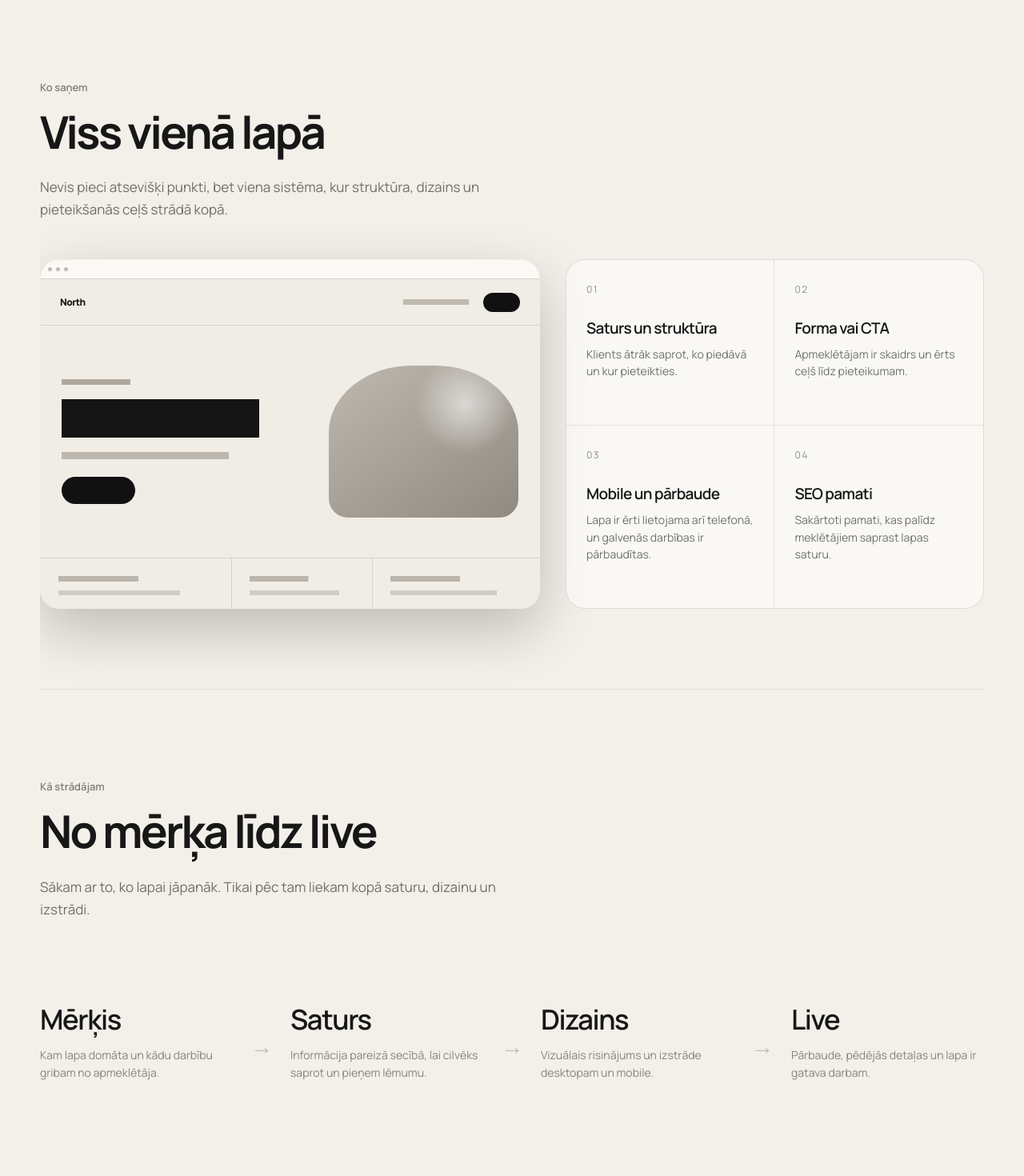
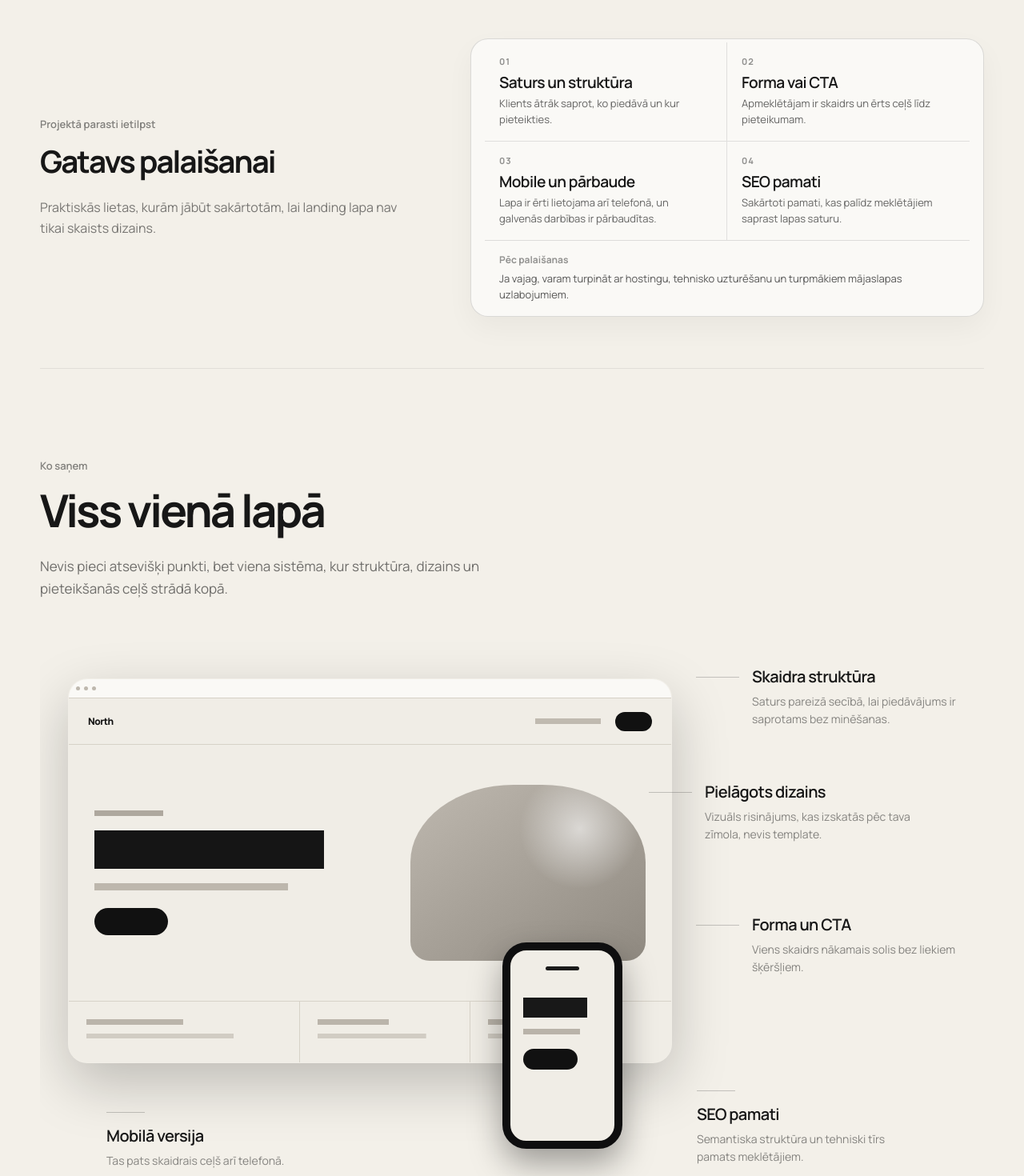
Before and after one commit to davisl24/WEBSITEAGENCY, a Next.js app: page /pakalpojumi/landing-lapa in a window 1280 px wide. Shown: the part 1760-3230 px from the top of the page at 80% size. Built offline with nearby package versions, Linux system fonts and the light colour scheme.

Commit message:
Restore previous landing service design: app/pakalpojumi/landing-lapa/page.tsx

```diff
--- a/app/pakalpojumi/landing-lapa/page.tsx
+++ b/app/pakalpojumi/landing-lapa/page.tsx
@@ -131,22 +131,40 @@ export default function LandingPage() {
         </div>
       </section>
 
-      <section className="service-page-section service-includes-section service-includes-merged" id="kas-ietilpst" aria-labelledby="includes-title">
+      <ServiceDelivery
+        compact
+        id="delivery-title"
+        title="Gatavs palaišanai"
+        description="Praktiskās lietas, kurām jābūt sakārtotām, lai landing lapa nav tikai skaists dizains."
+        items={[
+          { title: "Saturs un struktūra", text: "Klients ātrāk saprot, ko piedāvā un kur pieteikties." },
+          { title: "Forma vai CTA", text: "Apmeklētājam ir skaidrs un ērts ceļš līdz pieteikumam." },
+          { title: "Mobile un pārbaude", text: "Lapa ir ērti lietojama arī telefonā, un galvenās darbības ir pārbaudītas." },
+          { title: "SEO pamati", text: "Sakārtoti pamati, kas palīdz meklētājiem saprast lapas saturu." }
+        ]}
+      />
+
+      <section className="service-page-section service-includes-section" id="kas-ietilpst" aria-labelledby="includes-title">
         <div className="service-includes-intro">
           <RevealOnView className="service-includes-kicker">
             <p className="service-page-kicker">Ko saņem</p>
           </RevealOnView>
+
           <RevealOnView className="line-mask-reveal service-includes-title" delay={60}>
             <h2 id="includes-title" className="service-line-stack">
               <span className="service-reveal-line"><span>Viss vienā lapā</span></span>
             </h2>
           </RevealOnView>
+
           <RevealOnView className="service-includes-copy" delay={160}>
-            <p>Nevis pieci atsevišķi punkti, bet viena sistēma, kur struktūra, dizains un pieteikšanās ceļš strādā kopā.</p>
+            <p>
+              Nevis pieci atsevišķi punkti, bet viena sistēma, kur struktūra,
+              dizains un pieteikšanās ceļš strādā kopā.
+            </p>
           </RevealOnView>
         </div>
-        <div className="service-merged-layout">
-          <div className="service-anatomy service-merged-anatomy" aria-label="Landing lapas uzbūves piemērs">
+
+        <div className="service-anatomy" aria-label="Landing lapas uzbūves piemērs">
           <RevealOnView className="service-anatomy-browser anatomy-browser-reveal">
             <div aria-hidden="true">
               <div className="ui-browser-top"><span/><span/><span/></div>
@@ -171,31 +189,44 @@ export default function LandingPage() {
               </div>
             </div>
           </RevealOnView>
-          </div>
-          <RevealOnView className="service-merged-benefits" delay={120}>
-            <article className="service-merged-benefit">
-              <span className="service-merged-index">01</span>
-              <h3>Saturs un struktūra</h3>
-              <p>Klients ātrāk saprot, ko piedāvā un kur pieteikties.</p>
-            </article>
-            <article className="service-merged-benefit">
-              <span className="service-merged-index">02</span>
-              <h3>Forma vai CTA</h3>
-              <p>Apmeklētājam ir skaidrs un ērts ceļš līdz pieteikumam.</p>
-            </article>
-            <article className="service-merged-benefit">
-              <span className="service-merged-index">03</span>
-              <h3>Mobile un pārbaude</h3>
-              <p>Lapa ir ērti lietojama arī telefonā, un galvenās darbības ir pārbaudītas.</p>
-            </article>
-            <article className="service-merged-benefit">
-              <span className="service-merged-index">04</span>
-              <h3>SEO pamati</h3>
-              <p>Sakārtoti pamati, kas palīdz meklētājiem saprast lapas saturu.</p>
-            </article>
+
+          <RevealOnView className="service-anatomy-phone anatomy-phone-reveal" delay={180}>
+            <div aria-hidden="true">
+              <div className="service-anatomy-phone-top"/>
+              <span className="service-anatomy-phone-title"/>
+              <span className="service-anatomy-phone-copy"/>
+              <span className="service-anatomy-phone-cta"/>
+            </div>
+          </RevealOnView>
+
+          <RevealOnView className="service-anatomy-note note-structure anatomy-note-reveal" delay={80}>
+            <h3>Skaidra struktūra</h3>
+            <p>Saturs pareizā secībā, lai piedāvājums ir saprotams bez minēšanas.</p>
+          </RevealOnView>
+
+          <RevealOnView className="service-anatomy-note note-design anatomy-note-reveal" delay={160}>
+            <h3>Pielāgots dizains</h3>
+            <p>Vizuāls risinājums, kas izskatās pēc tava zīmola, nevis template.</p>
+          </RevealOnView>
+
+          <RevealOnView className="service-anatomy-note note-cta anatomy-note-reveal" delay={240}>
+            <h3>Forma un CTA</h3>
+            <p>Viens skaidrs nākamais solis bez liekiem šķēršļiem.</p>
+          </RevealOnView>
+
+          <RevealOnView className="service-anatomy-note note-mobile anatomy-note-reveal" delay={320}>
+            <h3>Mobilā versija</h3>
+            <p>Tas pats skaidrais ceļš arī telefonā.</p>
+          </RevealOnView>
+
+          <RevealOnView className="service-anatomy-note note-seo anatomy-note-reveal" delay={400}>
+            <h3>SEO pamati</h3>
+            <p>Semantiska struktūra un tehniski tīrs pamats meklētājiem.</p>
           </RevealOnView>
         </div>
       </section>
+
+
 
 
       <section className="service-page-section service-process-section" aria-labelledby="process-title">
```
